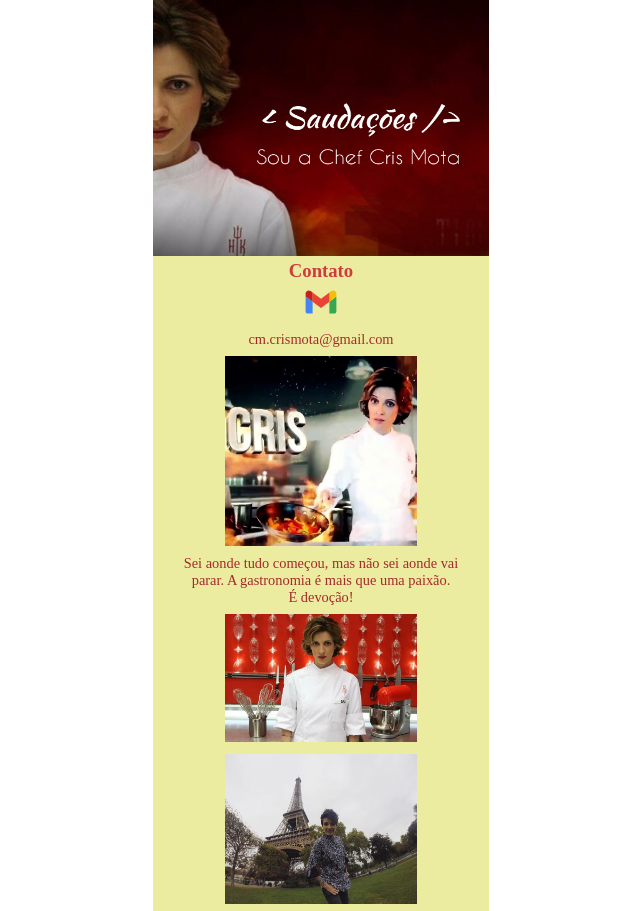
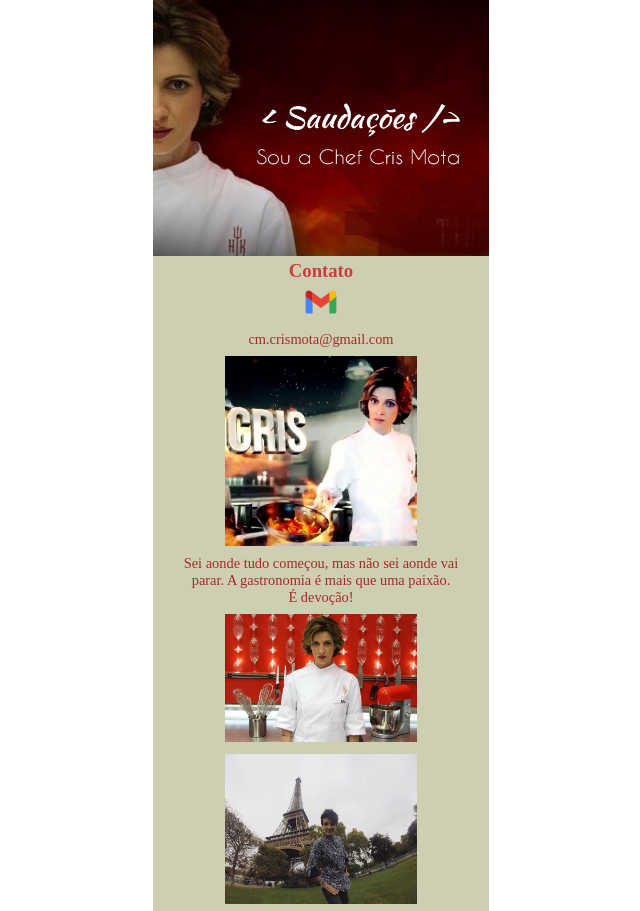
Before and after one commit to cristina-mota/chefcrismota, a plain HTML site: page index.html in a window 1280 px wide. Shown: the top 911 px of the page, without its empty margins (319-959 px from the left). Drawn offline with Linux system fonts and the light colour scheme; a web font is replaced by a local one.

Commit message:
Add files via upload

```diff
--- a/style.css
+++ b/style.css
@@ -15,7 +15,7 @@
 main {
   text-align: center;
   margin: auto;
-  background-color: rgb(236, 236, 160);
+  background-color: rgb(206, 206, 179);
   max-width: 60rem;
   min-width: 20rem;
   width: 21rem;
```
